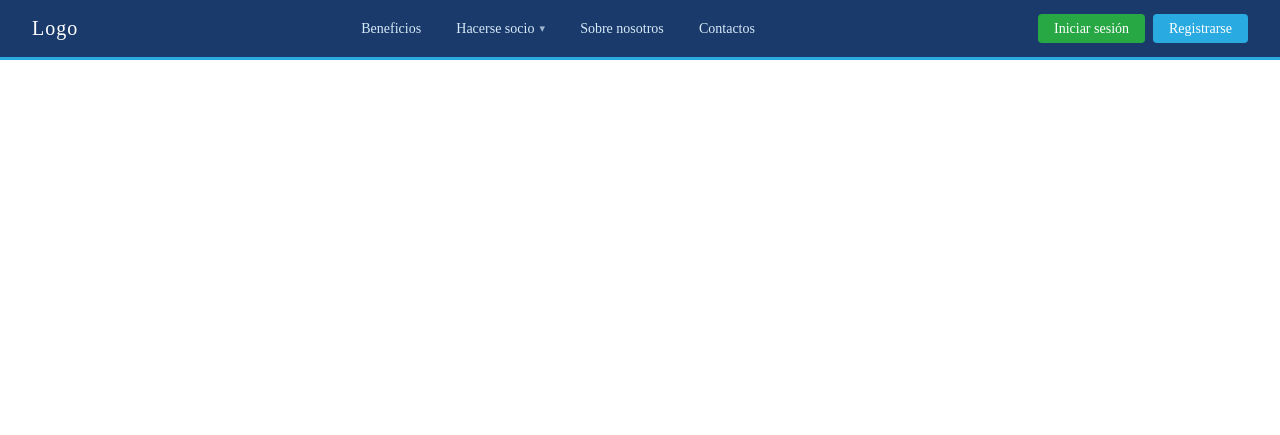
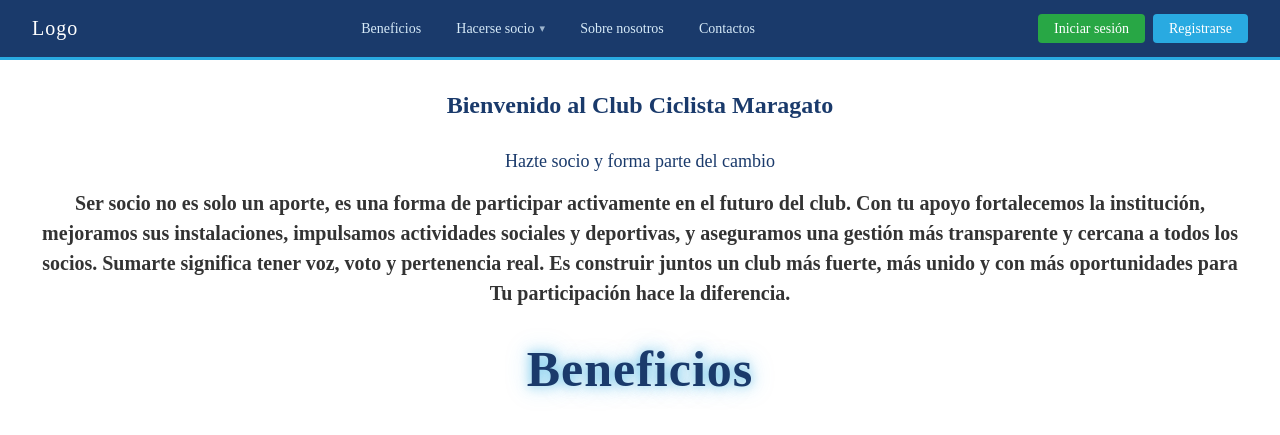
Before and after one commit to alexbritos47/ProyectoFinal-NetikaStudio-, a PHP site: page /inicio.html in a window 1280 px wide. Shown: the top 435 px of the page. Run offline with PHP 8.4, Linux system fonts and the light colour scheme.

```diff
--- a/Usuario/Frontend/inicio/inicio.css
+++ b/Usuario/Frontend/inicio/inicio.css
@@ -126,3 +126,36 @@ nav.main-nav {
   background: #29aae1;
   color: #fff;
 }
+
+
+.Bienvenida {
+  margin: 2rem;
+  font-size: 24px;
+  color: #1a3a6b;
+  text-align: center;
+}
+
+.titulodescripcion {
+  margin: 0 2rem;
+  font-size: 18px;
+  color: #1a3a6b;
+  text-align: center;
+}
+
+.descripcion {
+  margin: 1rem 2rem;
+  font-size: 20px;
+  color: #333;
+  text-align: center;
+  line-height: 1.5;
+  }
+
+
+  .beneficios {
+    margin: 2rem;
+    font-size: 50px;
+    color: #1a3a6b;
+    text-align: center;
+    text-shadow: 0 0 12px rgba(41, 170, 225, 0.6), 0 0 24px rgba(41, 170, 225, 0.35);
+    letter-spacing: 1px;
+  }
--- a/Usuario/Frontend/inicio/inicio.html
+++ b/Usuario/Frontend/inicio/inicio.html
@@ -16,7 +16,8 @@
             <a href="#">Hacerse socio</a>
             <ul class="dropdown-menu">
                 <li><a href="#">Pagar</a></li>
-                <li><a href="#">Ver pagos</a></li>
+                <li><a href="#">Ver Pagos</a></li>
+                <li><a href="#">Cuotas Pendientes</a></li>
             </ul>
         </li>
         <li><a href="#">Sobre nosotros</a></li>
@@ -28,6 +29,22 @@
     </div>
 </nav>
 
+
+
+<h1 class="Bienvenida">Bienvenido al Club Ciclista Maragato</h1>
+
+    <p class="titulodescripcion">Hazte socio y forma parte del cambio</p>
+
+
+    <h3 class="descripcion">Ser socio no es solo un aporte, es una forma de participar activamente en el futuro del club. Con tu apoyo fortalecemos la
+        institución, mejoramos sus instalaciones, impulsamos actividades sociales y deportivas, y aseguramos una gestión más transparente y cercana a todos los socios.
+    Sumarte significa tener voz, voto y pertenencia real. Es construir juntos un club más fuerte, más unido y con más oportunidades para <br>
+    Tu participación hace la diferencia.</h3>
+
+
+
+
+    <h1 class="beneficios">Beneficios</h1>
 
 
 
```
Also changed, not shown: Usuario/Frontend/login/login.css (+24 -20 lines), Usuario/Frontend/login/login.html (+14 -21 lines), Usuario/Frontend/login/login.js (+56 -8 lines), Usuario/Frontend/login/img/fondoinicio.jpg (renamed from Admin/img/backround inicio.jpg).
